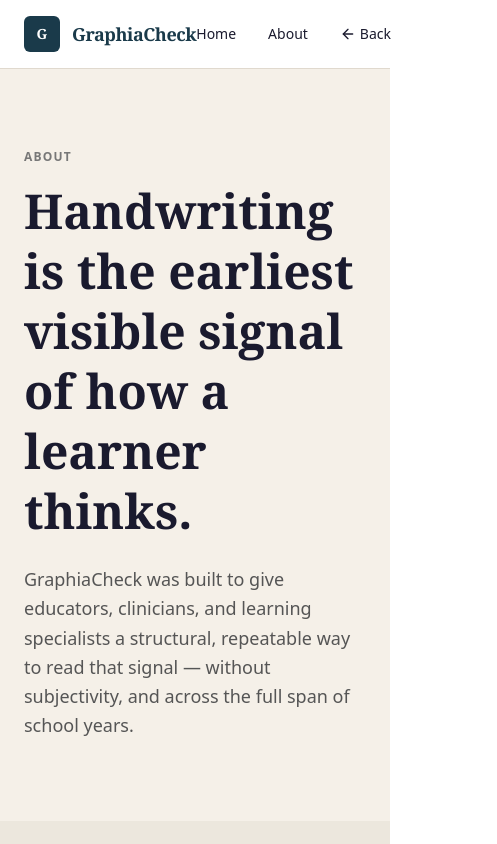
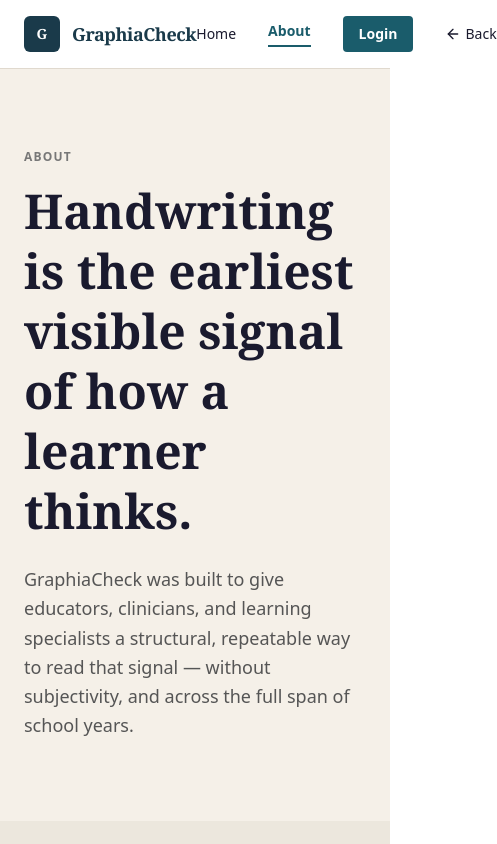
Before and after one commit to giteadi/graphia_approved, a React (Vite) app: page /about in a window 390 px wide. Shown: the top 844 px of the page, 497 px wide, since content can reach past the window. Built offline with nearby package versions, Linux system fonts and the light colour scheme; a web font is replaced by a local one.

Commit message:
ui changes

```diff
--- a/src/App.tsx
+++ b/src/App.tsx
@@ -3498,6 +3498,13 @@ ${result.report}
                     {/* PAGE 1 */}
                     <div className="report-page bg-white p-10 flex flex-col justify-between print:p-0 print:m-0 shadow-lg border border-gray-200 print:border-none print:shadow-none" style={{ width: '210mm', height: '297mm', minHeight: '297mm', maxHeight: '297mm', boxSizing: 'border-box', pageBreakAfter: 'always' }}>
                       <div className="space-y-5">
+                        {/* Important Limitation Disclaimer */}
+                        <div className="bg-amber-50 border border-amber-200 p-3 rounded-sm">
+                          <p className="text-[8pt] text-amber-800 font-semibold text-center">
+                            ⚠️ A screening is not a diagnosis. Continue tests and consult professionals/clinicians.
+                          </p>
+                        </div>
+
                         {/* Header Box (navy banner) */}
                         <div className="bg-[#0C2340] text-white pt-3 pb-4 px-6 rounded-sm">
                           {/* MINDSAID LEARNING — top left, small gray mono */}
--- a/src/components/AboutPage.tsx
+++ b/src/components/AboutPage.tsx
@@ -17,6 +17,8 @@ export default function AboutPage({ onBack, onAbout, onTerms, onPrivacy, onRefun
         showBack
         onGetStarted={onBack}
         onAbout={onAbout}
+        onLogin={onBack}
+        activePage="about"
       />
 
       {/* ── HERO ── */}
@@ -134,9 +136,14 @@ export default function AboutPage({ onBack, onAbout, onTerms, onPrivacy, onRefun
       <section className="bg-[#ece7dd] py-20">
         <div className="max-w-6xl mx-auto px-6 text-center">
           <h2 className="text-4xl font-bold text-[#1a1a2e] mb-4">Ready to run a screening?</h2>
-          <p className="text-[#666] mb-8 max-w-xl mx-auto text-sm" style={{ fontFamily: "system-ui, sans-serif" }}>
+          <p className="text-[#666] mb-4 max-w-xl mx-auto text-sm" style={{ fontFamily: "system-ui, sans-serif" }}>
             Upload a handwriting sample and receive a full structural breakdown in under a minute.
           </p>
+          <div className="bg-blue-50 border border-blue-200 p-4 rounded-lg mb-8 max-w-2xl mx-auto">
+            <p className="text-sm text-blue-800" style={{ fontFamily: "system-ui, sans-serif" }}>
+              <span className="font-semibold">ℹ️ Note:</span> When you click on "Ready to Run a Screening", it redirects you to the Build for Clinician section.
+            </p>
+          </div>
           <button
             onClick={onBack}
             className="bg-[#1a5c6b] text-white px-8 py-3.5 rounded-sm font-semibold hover:bg-[#154f5c] transition-colors text-sm"
@@ -184,7 +191,6 @@ export default function AboutPage({ onBack, onAbout, onTerms, onPrivacy, onRefun
           <div className="flex gap-6 text-xs text-[#888]" style={{ fontFamily: "system-ui, sans-serif" }}>
             <button onClick={onPrivacy} className="hover:text-[#1a3a4a] transition-colors">Privacy</button>
             <button onClick={onTerms} className="hover:text-[#1a3a4a] transition-colors">Terms</button>
-            <button onClick={onRefund} className="hover:text-[#1a3a4a] transition-colors">Refund</button>
           </div>
         </div>
       </footer>
--- a/src/components/HomePage.tsx
+++ b/src/components/HomePage.tsx
@@ -20,6 +20,8 @@ export default function HomePage({ onGetStarted, onHome, onAbout, onTerms, onPri
         onGetStarted={onGetStarted}
         onHome={onHome}
         onAbout={onAbout}
+        onLogin={onGetStarted}
+        activePage="home"
       />
 
       {/* ── HERO ── */}
@@ -65,7 +67,7 @@ export default function HomePage({ onGetStarted, onHome, onAbout, onTerms, onPri
           </div>
 
           {/* Hero video */}
-          <div className="rounded-2xl overflow-hidden shadow-md h-80 lg:h-96 bg-[#e8e0d0] flex items-center justify-center">
+          <div className="rounded-2xl overflow-hidden shadow-md h-80 lg:h-96 bg-[#e8e0d0] flex items-center justify-center p-2">
             <video
               src="https://res.cloudinary.com/bazeercloud/video/upload/v1781325911/ye_graphia_che_kwebsite_bnai_h_tji1sa.mp4"
               controls
@@ -73,7 +75,7 @@ export default function HomePage({ onGetStarted, onHome, onAbout, onTerms, onPri
               autoPlay
               muted
               loop
-              className="w-full h-full object-cover"
+              className="w-full h-full object-contain rounded-lg"
             />
           </div>
         </div>
@@ -96,7 +98,7 @@ export default function HomePage({ onGetStarted, onHome, onAbout, onTerms, onPri
             {/* 2×2 grid of cards */}
             <div className="lg:col-span-2 grid grid-cols-1 sm:grid-cols-2 gap-5">
               {[
-                { stat: '75–100', label: 'Minimum Words', desc: 'A writing sample of 75 to 100 words is required for the structural model to reach clinical validity.' },
+                { stat: '75–100', label: 'Minimum Words', desc: 'Student must write 75–100 words on unruled or lightly lined paper using their natural/dominant hand for clinical validity.' },
                 { stat: 'Grade 1 – 15', label: 'Calibrated Range', desc: 'Norm-referenced from elementary writers through third-year college, with age-appropriate baselines.' },
                 { stat: '300 DPI', label: 'Capture Clarity', desc: 'The sample must be captured with absolute clarity so stroke geometry can be modeled accurately.' },
                 { stat: '< 60s', label: 'Analysis Time', desc: 'Most screenings return a full structural breakdown in under a minute.' },
@@ -122,9 +124,9 @@ export default function HomePage({ onGetStarted, onHome, onAbout, onTerms, onPri
 
           <div className="grid grid-cols-1 md:grid-cols-3 gap-6">
             {[
-              { step: 'Step 1', title: 'Collect the sample', desc: 'Have the student write 75–100 words on unlined or lightly lined paper in their natural hand.' },
+              { step: 'Step 1', title: 'Collect the sample', desc: 'Have the student write 75–100 words on blank or lightly lined paper using their dominant hand.' },
               { step: 'Step 2', title: 'Capture with clarity', desc: 'Photograph or scan the page in even light. Sharp focus and full-page framing are required for structural modeling.' },
-              { step: 'Step 3', title: 'Read the screening', desc: 'GraphiaCheck returns indicators across letter formation, spacing, slant, pressure, and fluency.' },
+              { step: 'Step 3', title: 'Upload/Run screening', desc: 'Upload the sample to generate the report and view the screening results.' },
             ].map(({ step, title, desc }) => (
               <div key={step} className="bg-white rounded-xl p-6 shadow-sm border border-[#e8e0d0]">
                 <p className="text-sm font-semibold text-[#e07a3a] mb-3" style={{ fontFamily: "system-ui, sans-serif" }}>{step}</p>
@@ -240,7 +242,6 @@ export default function HomePage({ onGetStarted, onHome, onAbout, onTerms, onPri
           <div className="flex gap-6 text-xs text-[#888]" style={{ fontFamily: "system-ui, sans-serif" }}>
             <button onClick={onPrivacy} className="hover:text-[#1a3a4a] transition-colors">Privacy</button>
             <button onClick={onTerms} className="hover:text-[#1a3a4a] transition-colors">Terms</button>
-            <button onClick={onRefund} className="hover:text-[#1a3a4a] transition-colors">Refund</button>
           </div>
         </div>
       </footer>
--- a/src/components/Navbar.tsx
+++ b/src/components/Navbar.tsx
@@ -5,6 +5,8 @@ interface NavbarProps {
   onAbout?: () => void;
   onGetStarted?: () => void;
   onHome?: () => void;
+  onLogin?: () => void;
+  activePage?: 'home' | 'about';
 }
 
 export default function Navbar({
@@ -12,6 +14,8 @@ export default function Navbar({
   onAbout,
   onGetStarted,
   onHome,
+  onLogin,
+  activePage = 'home',
 }: NavbarProps) {
   return (
     <header className="bg-white border-b border-[#e0d9ce] sticky top-0 z-50">
@@ -37,7 +41,11 @@ export default function Navbar({
         <nav className="flex items-center gap-8">
           <button
             onClick={onHome || onGetStarted}
-            className="text-[#1a1a2e] text-sm hover:text-[#1a3a4a] transition-colors"
+            className={`text-sm transition-colors ${
+              activePage === 'home'
+                ? 'text-[#1a5c6b] font-semibold border-b-2 border-[#1a5c6b] pb-1'
+                : 'text-[#1a1a2e] hover:text-[#1a3a4a]'
+            }`}
             style={{ fontFamily: "system-ui, sans-serif" }}
           >
             Home
@@ -45,11 +53,25 @@ export default function Navbar({
 
           <button
             onClick={onAbout}
-            className="text-[#1a1a2e] text-sm hover:text-[#1a3a4a] transition-colors"
+            className={`text-sm transition-colors ${
+              activePage === 'about'
+                ? 'text-[#1a5c6b] font-semibold border-b-2 border-[#1a5c6b] pb-1'
+                : 'text-[#1a1a2e] hover:text-[#1a3a4a]'
+            }`}
             style={{ fontFamily: "system-ui, sans-serif" }}
           >
             About
           </button>
+
+          {onLogin && (
+            <button
+              onClick={onLogin}
+              className="bg-[#1a5c6b] text-white px-4 py-2 rounded-sm text-sm font-semibold hover:bg-[#154f5c] transition-colors"
+              style={{ fontFamily: "system-ui, sans-serif" }}
+            >
+              Login
+            </button>
+          )}
 
           {showBack && (
             <button
```
